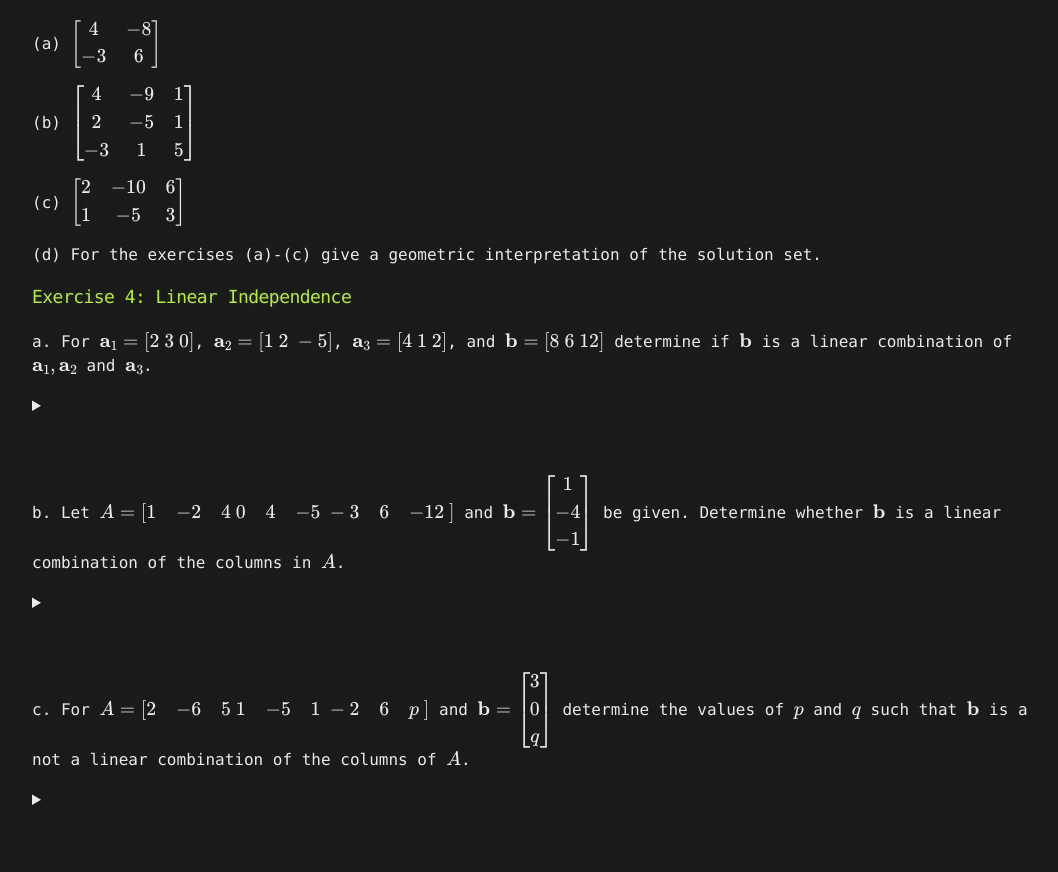
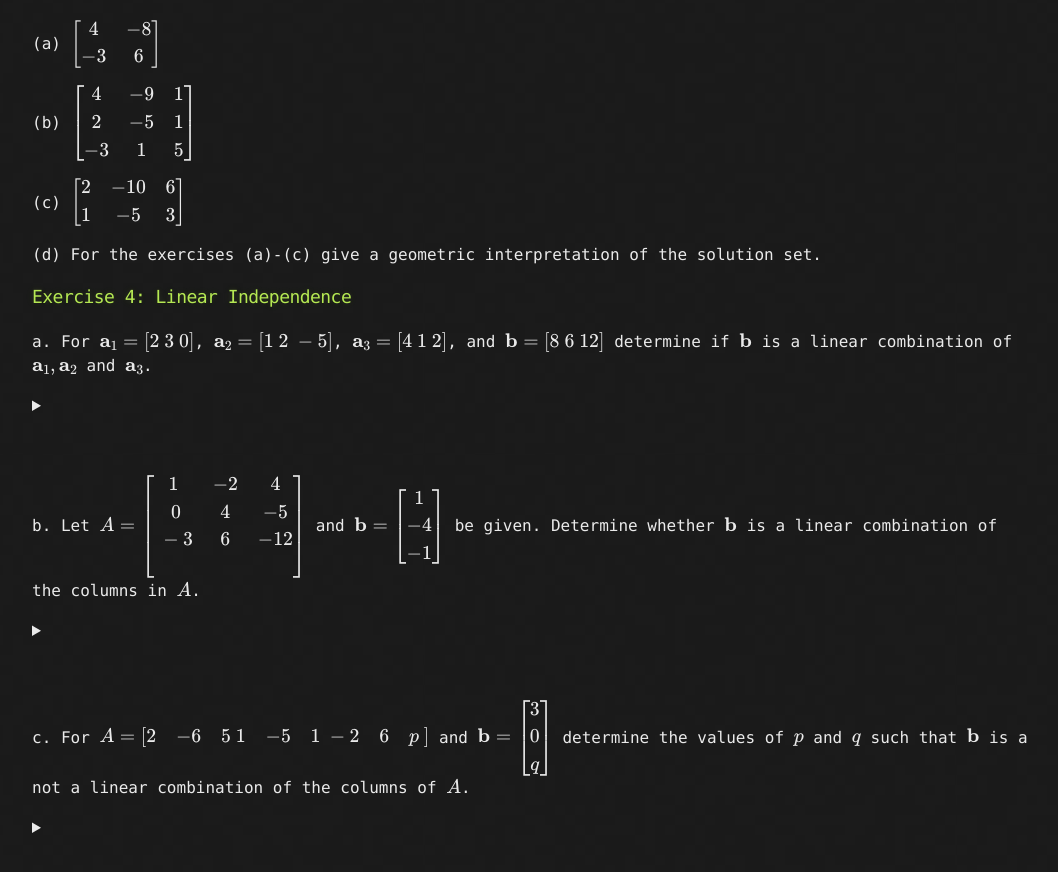
Before and after one commit to RBrooksDK/MSE1, a Jekyll site: the page built from 01_Getting_started_-_Basic_Arithmetic/test.md, in a window 1280 px wide and 900 px high, scrolled down 2738 px. Shown: the top 872 px of the window, without its empty margins (108-1166 px from the left). Built offline with Jekyll 4.4.1, drawn with Linux system fonts in a browser that asks for light colours; our own code applies the rules of GitHub Pages for plain Markdown files.

```diff
--- a/01_Getting_started_-_Basic_Arithmetic/test.md
+++ b/01_Getting_started_-_Basic_Arithmetic/test.md
@@ -409,10 +409,10 @@ Yes, since $\mathbf{b}=3\mathbf{a}_1-2\mathbf{a}_2+\mathbf{a}_3$
 <br>
 
 b.
-Let $A = \begin{bmatrix}1  & -2 & 4 \\\
+Let $$A = \begin{bmatrix}1  & -2 & 4 \\\
                         0  & 4  & -5 \\\
                         -3 & 6  & -12 \\\
-                        \end{bmatrix}$ and
+                        \end{bmatrix}$$ and
     $\mathbf{b}=\begin{bmatrix}1 \\\ -4 \\\ -1\end{bmatrix}$ be given.
      Determine whether $\mathbf{b}$ is a linear combination of the columns in $A$.
 
```
